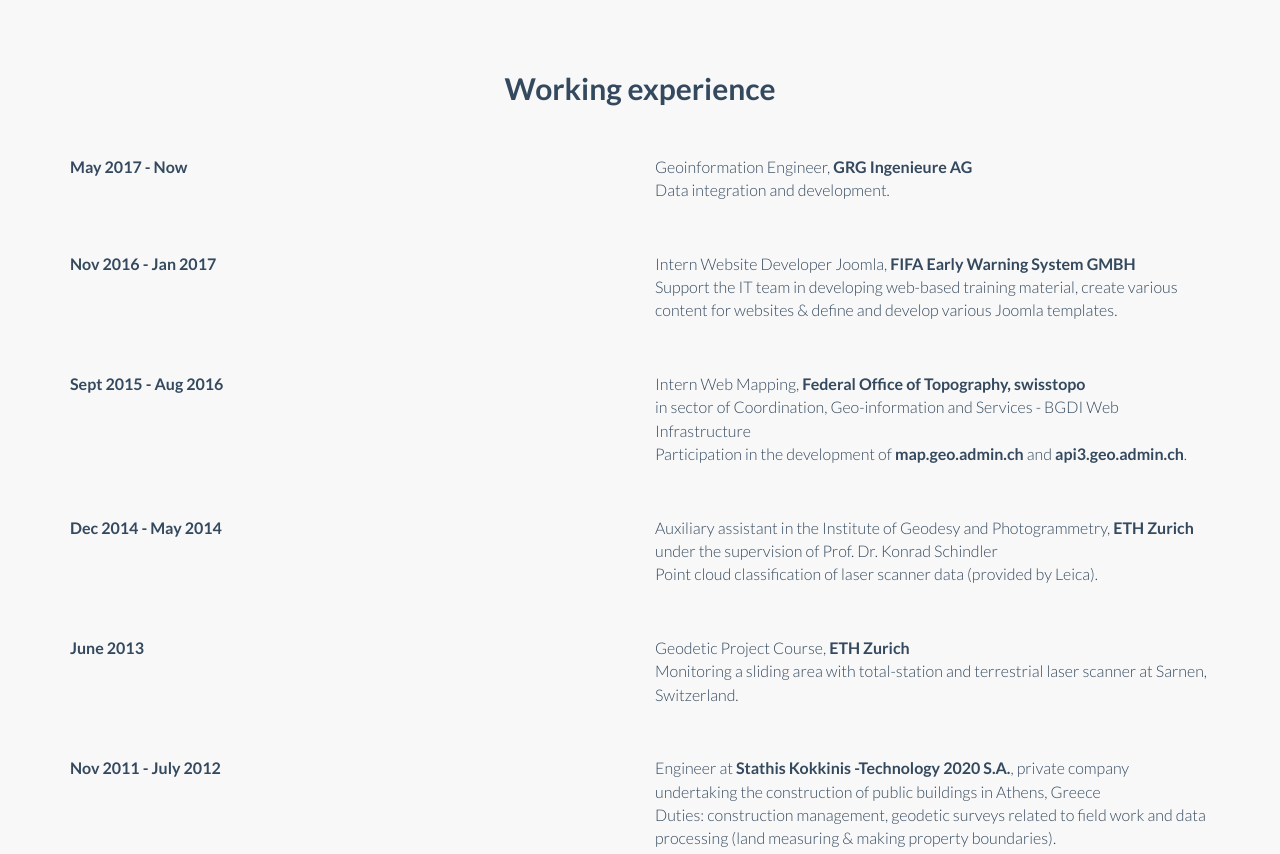
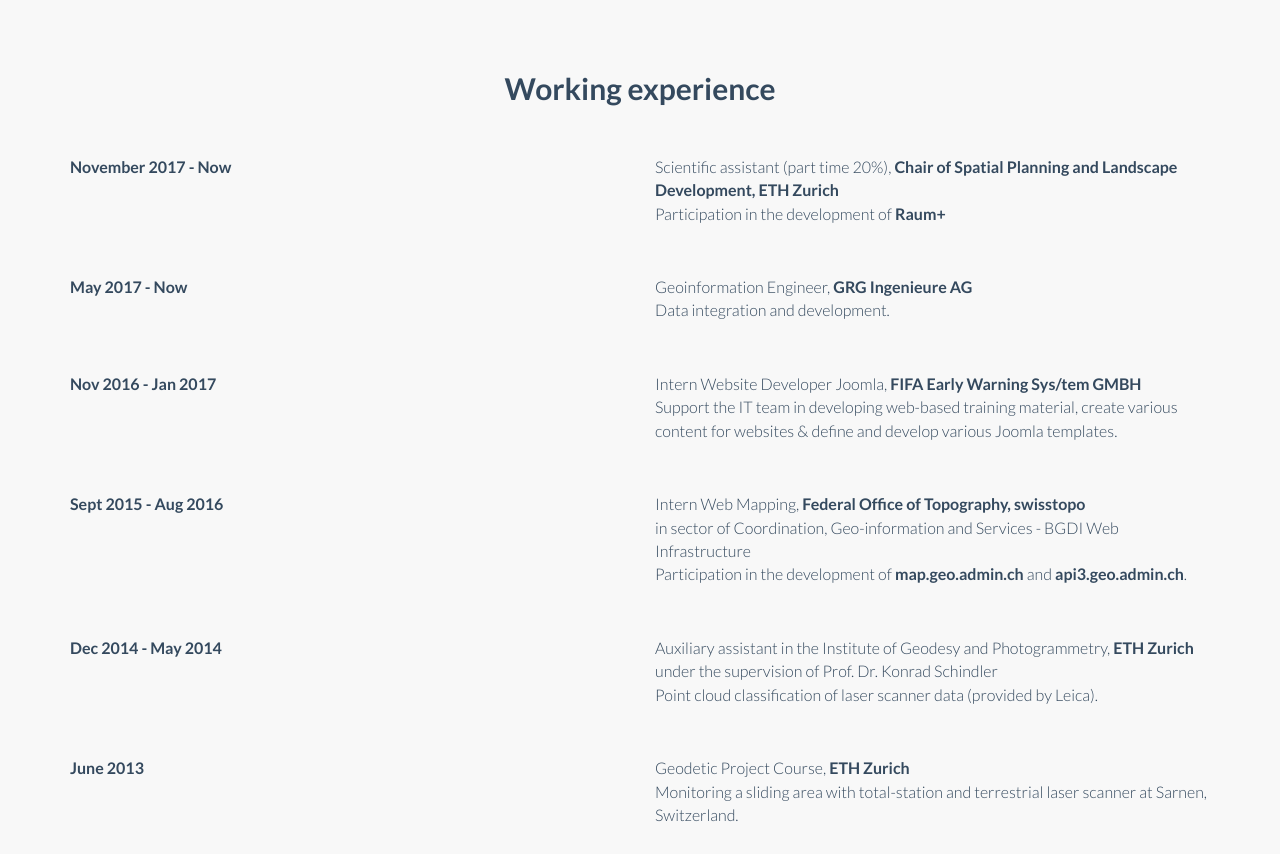
Before and after one commit to mariavkou/mariavkou.github.io, a plain HTML site: page index.html in a window 1280 px wide. Shown: the part 1660-2514 px from the top of the page. Drawn offline with Linux system fonts and the light colour scheme.

Commit message:
add working experience

```diff
--- a/index.html
+++ b/index.html
@@ -122,6 +122,19 @@
 
                 <div class="row">
                     <div class="col-sm-6 wow fadeInLeftBig">
+                        <p class="sub-title lead2" style="font-size:16px; font-weight: bold;">November 2017 - Now</p>
+                    </div>
+                    <div class="col-sm-6 pull-right wow fadeInRightBig">
+                        <p class="sub-title lead2" style="font-size:16px">
+                        Scientific assistant (part time 20%), <a href="http://www.raumentwicklung.ethz.ch">Chair of Spatial Planning and Landscape Development, ETH Zurich</a><br>
+                        Participation in the development of <a href="http://www.raumplus.ethz.ch">Raum+</a>
+                        </p>
+                    </div>
+                </div><!--row-->
+
+
+                <div class="row">
+                    <div class="col-sm-6 wow fadeInLeftBig">
                         <p class="sub-title lead2" style="font-size:16px; font-weight: bold;">May 2017 - Now</p>
                     </div>
                     <div class="col-sm-6 pull-right wow fadeInRightBig">
@@ -139,7 +152,7 @@
                     </div>
                     <div class="col-sm-6 pull-right wow fadeInRightBig">
                         <p class="sub-title lead2" style="font-size:16px">
-                        Intern Website Developer Joomla, <a href="https://fifa-ews.com/en/">FIFA Early Warning System GMBH</a><br>
+                        Intern Website Developer Joomla, <a href="https://www.fifa.com/about-fifa/news/y=2014/m=1/news=fifa-early-warning-system-ews-2261080.html">FIFA Early Warning Sys/tem GMBH</a><br>
                         Support the IT team in developing web-based training material, create various content for websites & define and develop various Joomla templates.</p>
                     </div>
                 </div><!--row-->
@@ -189,7 +202,7 @@
                     </div>
                     <div class="col-sm-6 pull-right wow fadeInRightBig">
                         <p class="sub-title lead2" style="font-size:16px">
-                        Engineer at <a href="https://www.ethz.ch/de.html/ ">Stathis Kokkinis -Technology 2020 S.A.</a>,
+                        Engineer at <a href="https://www.stathiskokkinis.com/ ">Stathis Kokkinis -Technology 2020 S.A.</a>,
                         private company undertaking the construction of public buildings in Athens, Greece<br>
                         Duties: construction management, geodetic surveys related to field work and data processing (land measuring & making property boundaries).
                         </p>
@@ -300,7 +313,7 @@
                 <div class="row">
                     <div class="col-sm-6 wow fadeInLeftBig">
                         <!--<div class="sub-title lead3">Lorem ipsum dolor sit atmet sit dolor greand fdanrh<br> sdfs sit atmet sit dolor greand fdanrh sdfs</div> -->
-                        <p class="sub-title lead2" style="font-size:16px; font-weight: bold;">6th & 7th May 2017
+                        <p class="sub-title lead2" style="font-size:16px; font-weight: bold;">May 2017 - Now
                         </p>
                         <!--<p><a class="btn btn-embossed btn-primary" href="#" role="button">View Details</a>
                             <a class="btn btn-embossed btn-info" href="#" role="button">Visit Website</a></p>-->
@@ -308,7 +321,7 @@
                     <div class="col-sm-6 pull-right wow fadeInRightBig">
                         <!--<img class="img-responsive " src="img/ipad.png" alt="">-->
                         <p class="sub-title lead2" style="font-size:16px">
-                        Volunteer coach at the <a href="https://djangogirls.org/bern/">DjangoGirls</a> event in Bern.</br>
+                        Volunteer coach at the <a href="https://djangogirls.org">DjangoGirls</a> events in Bern and Zurich.</br>
                         <a href="https://djangogirls.org/">DjangoGirls</a> is a non-profit organization and a community that empowers and helps women to organize free, programming workshops by providing tools, resources and support.
                         </p>
                     </div>
```
